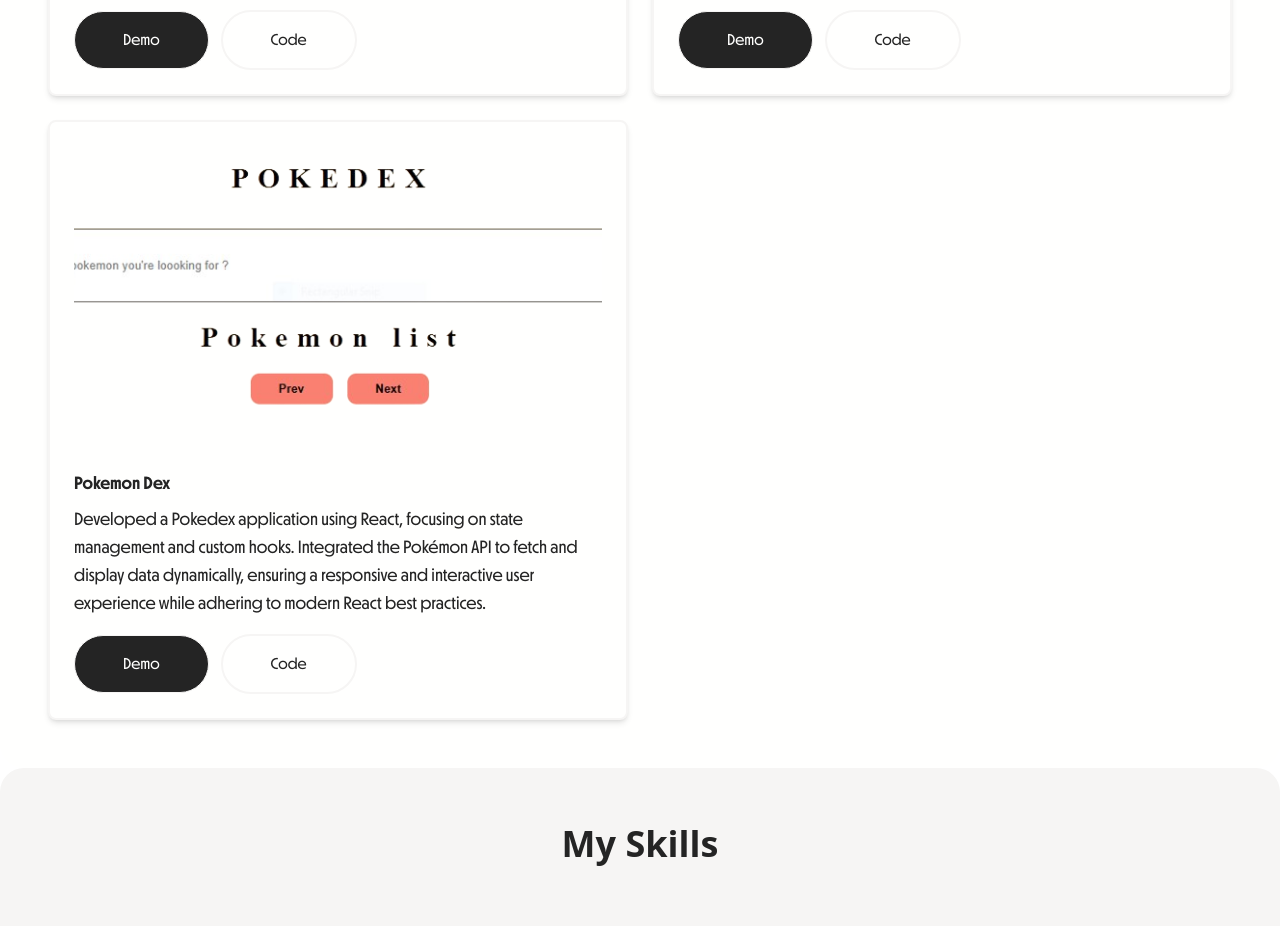
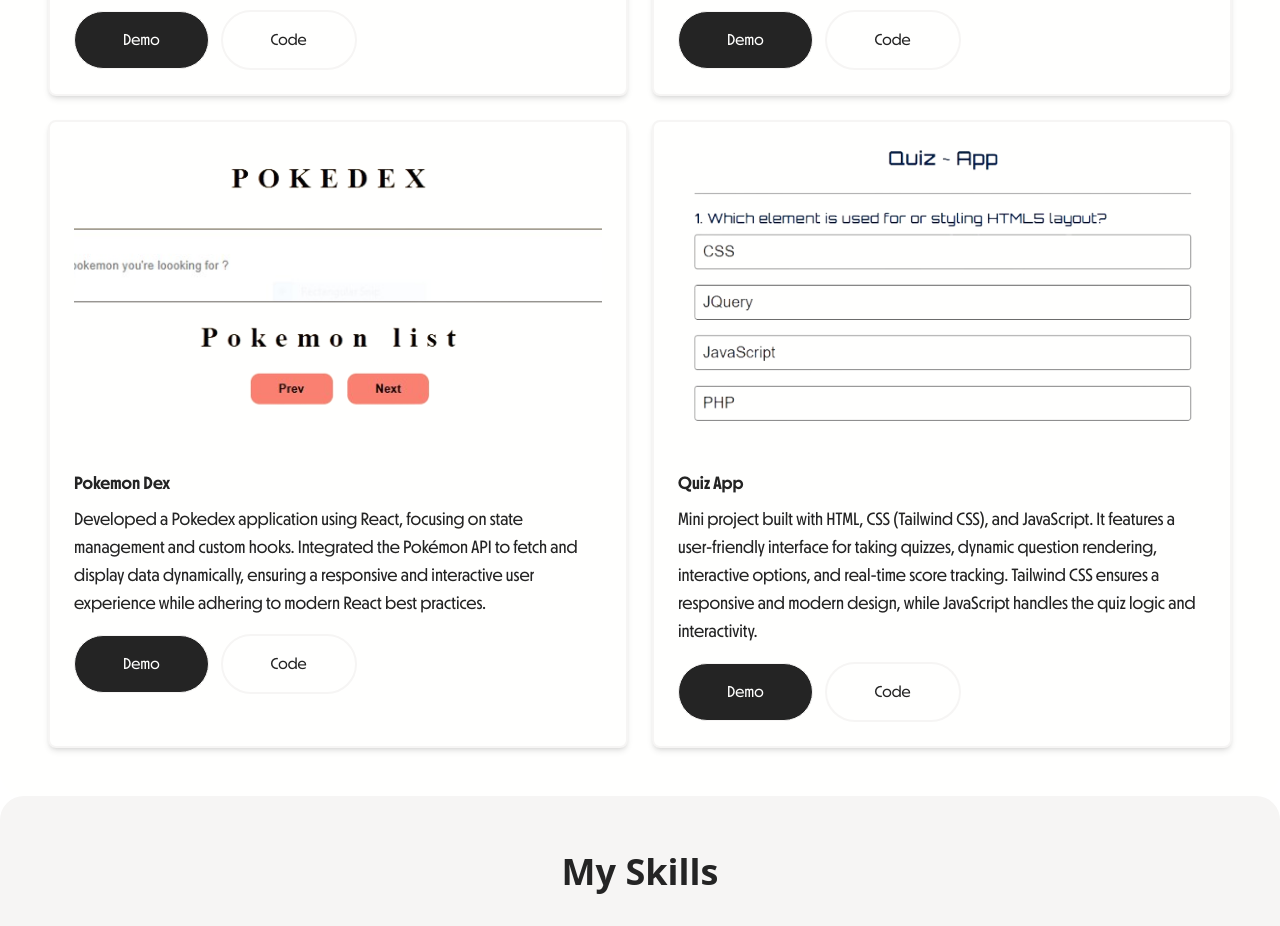
Before and after one commit to Rishabh2024/Portfolio-Rishabh, a React (Vite) app: page / in a window 1280 px wide. Shown: the part 1220-2146 px from the top of the page. Built offline with nearby package versions, Linux system fonts and the light colour scheme.

Commit message:
add mini projectt

```diff
--- a/data.js
+++ b/data.js
@@ -33,6 +33,16 @@
     demoLink: "https://pokedex-mu-rose-41.vercel.app/",
     githubLink: "https://github.com/Rishabh2024/Pokedex",
   },
+
+  {
+    name: "Quiz App",
+    description:
+      "Mini project built with HTML, CSS (Tailwind CSS), and JavaScript. It features a user-friendly interface for taking quizzes, dynamic question rendering, interactive options, and real-time score tracking. Tailwind CSS ensures a responsive and modern design, while JavaScript handles the quiz logic and interactivity. ",
+
+    img: "/images/quiz-app.png",
+    demoLink: "https://github.com/Rishabh2024/Quiz-app",
+    githubLink: "https://rishabh2024.github.io/Quiz-app/",
+  },
 ];
 
 export const skillData = [
```
Also changed, not shown: public/images/quiz-app.png (added).
